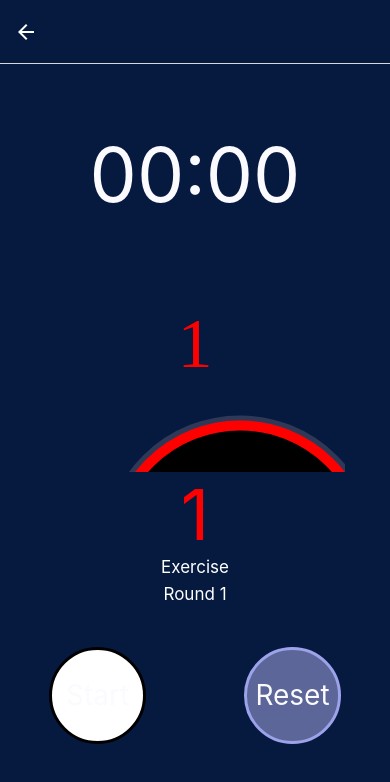
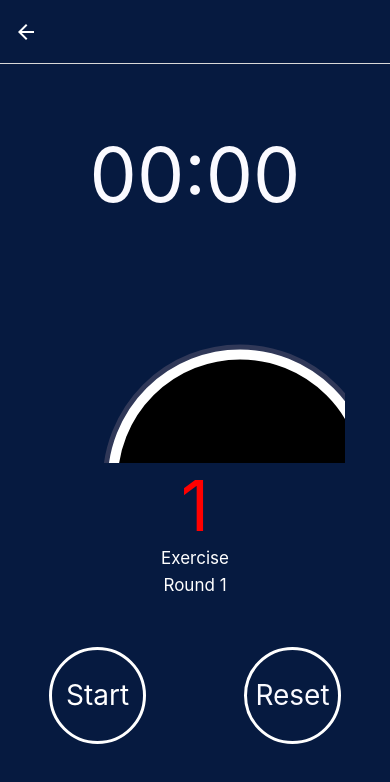
Before and after one commit to enzo-mourany/the-tabata-app, a React Native app: screen /Timers in a window 390 px wide. Shown: the top 782 px of the page. Built offline with nearby package versions, Linux system fonts and the light colour scheme.

Commit message:
changes Timers.jsx styles

```diff
--- a/Timers.jsx
+++ b/Timers.jsx
@@ -6,11 +6,7 @@ import { HomePage } from './HomePageApp';
 import { NavigationContainer } from '@react-navigation/native';
 import { DurationContext } from './DurationContext';
 import Svg, { Circle, Text as SvgText } from 'react-native-svg';
-import {
-  useAnimatedProps,
-  withTiming,
-  useSharedValue
-} from 'react-native-reanimated';
+
 
 
 
@@ -21,7 +17,7 @@ import {
 
 const circle_length = 1000;
 const rayon = circle_length / (2.5 * Math.PI);
-const AnimatedCircle = Animated.createAnimatedComponent(Circle);
+//const AnimatedCircle = Animated.createAnimatedComponent(Circle);
 
 
 // -----------------------------------------------------------------------
@@ -70,7 +66,7 @@ function TimerAndCountdowns() {
 
 
 
-
+  /*
     const progress = useSharedValue(0);
 
     useEffect(() => {
@@ -80,6 +76,8 @@ function TimerAndCountdowns() {
     const animatedProps = useAnimatedProps(() => ({
       strokeDashoffset: circle_length * (1 - progress.value),
     }));
+
+    */
 
 
   const toggle = () => {
@@ -137,11 +135,7 @@ function TimerAndCountdowns() {
 
       <View style={styles.countDowns}>
 
-        <SvgText
-          style={remainingTimer <= 3 ? styles.timeLessThreeSecs : styles.timerExOrRest}
-        >
-          {remainingTimer}
-        </SvgText>
+
         <Svg>
           <Circle
             cx={width / 2}
@@ -150,17 +144,17 @@ function TimerAndCountdowns() {
             stroke={'#303858'}
             strokeWidth={20}
           />
-          <AnimatedCircle
+          <Circle
             cx={width / 2}
             cy={height / 5}
             r={rayon}
-            stroke={'red'}
+            stroke={'white'}
             strokeWidth={10}
             strokeDasharray={circle_length}
-            animatedProps={animatedProps}
             strokeLinecap={'round'}
           />
         </Svg>
+
 
         <Text style={remainingTimer <= 3 ? styles.timeLessThreeSecs : styles.timerExOrRest}>{remainingTimer}</Text>
         <Text style={styles.exOrRest}>{isExercise ? 'Exercise' : 'Rest'}</Text>
@@ -242,7 +236,7 @@ const styles = StyleSheet.create({
     alignItems: 'flex-end'
   },
   startButton: {
-    backgroundColor: "#fff",
+    borderColor: '#fff',
     borderWidth: 3,
     width: width / 4,
     height: width / 4,
@@ -253,10 +247,10 @@ const styles = StyleSheet.create({
   },
   startButtonText: {
     fontSize: 28,
-    color: '#FAFAFF'
+    color: '#fff'
   },
   pauseButton: {
-    borderColor: '#65AFFF',
+    borderColor: '#fff',
     borderWidth: 3,
     width: width / 4,
     height: width / 4,
@@ -270,8 +264,7 @@ const styles = StyleSheet.create({
     color: '#FAFAFF'
   },
   resetButton: {
-    backgroundColor: "#5C6698",
-    borderColor: '#9DA3EA',
+    borderColor: '#fff',
     borderWidth: 3,
     width: width / 4,
     height: width / 4,
```
Lines whose indentation alone changed are shown as unchanged.
